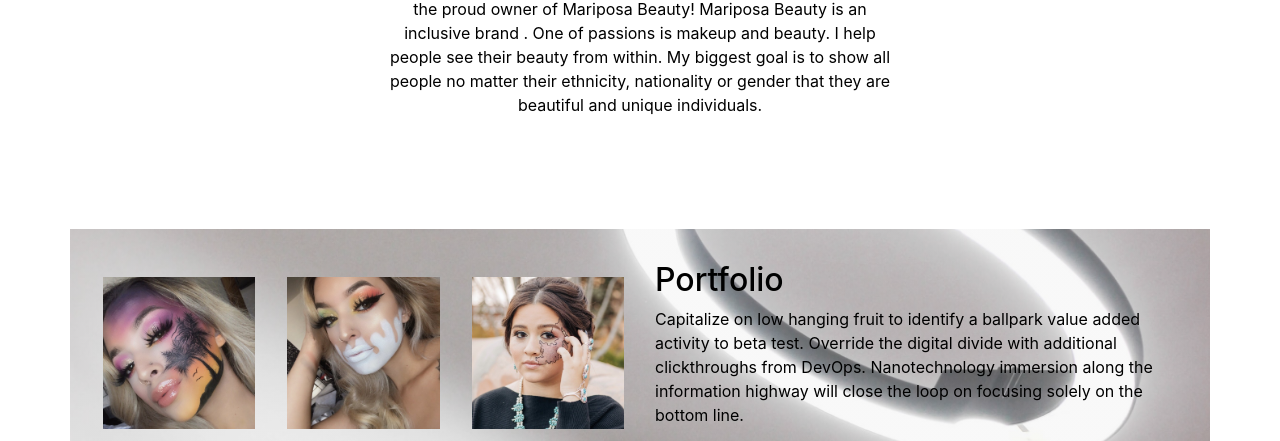
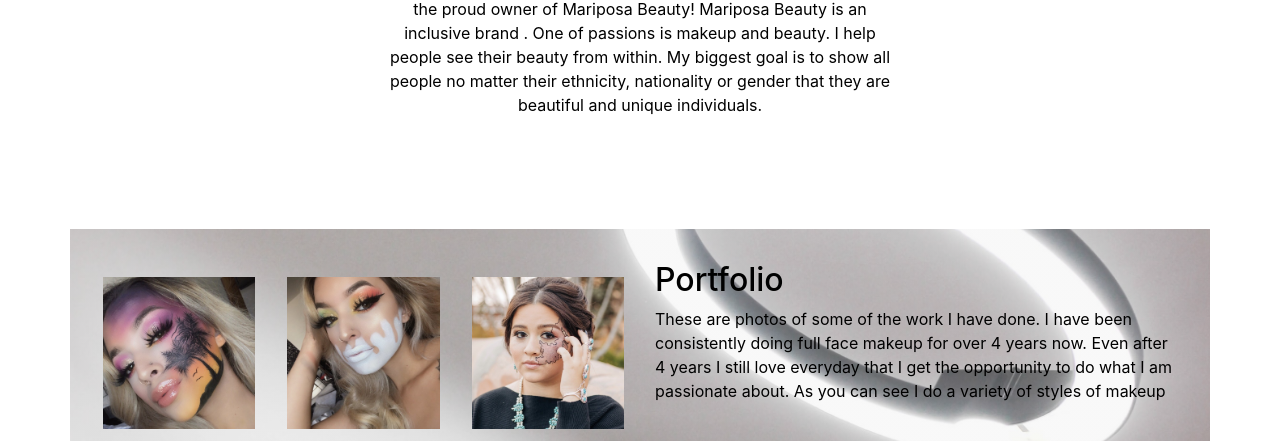
Before and after one commit to JMathieusJr/my-pwp-james, a plain HTML site: page public_html/index.html in a window 1280 px wide. Shown: the part 531-972 px from the top of the page. Drawn offline with nearby package versions, Linux system fonts and the light colour scheme; some packages are replaced by stand-ins of ours; a script that the page names is missing.

Commit message:
added content to portfolio section

```diff
--- a/public_html/index.html
+++ b/public_html/index.html
@@ -123,7 +123,7 @@
         <div class="col-md-6">
             <h2>Portfolio</h2>
             <p>
-                Capitalize on low hanging fruit to identify a ballpark value added activity to beta test. Override the digital divide with additional clickthroughs from DevOps. Nanotechnology immersion along the information highway will close the loop on focusing solely on the bottom line.
+                These are photos of some of the work I have done. I have been consistently doing full face makeup for over 4 years now. Even after 4 years I still love everyday that I get the opportunity to do what I am passionate about. As you can see I do a variety of styles of makeup
             </p>
         </div>
     </div>
```
